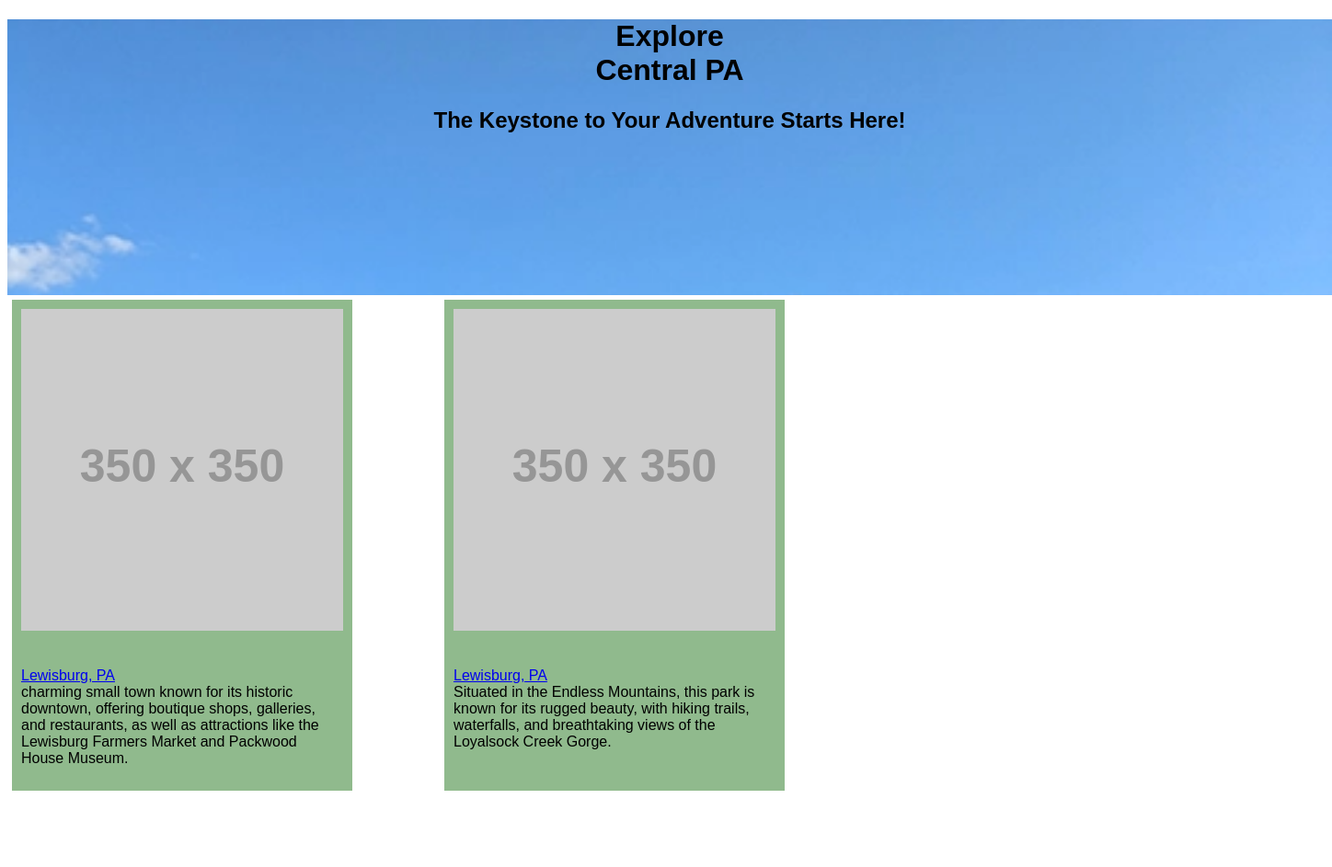
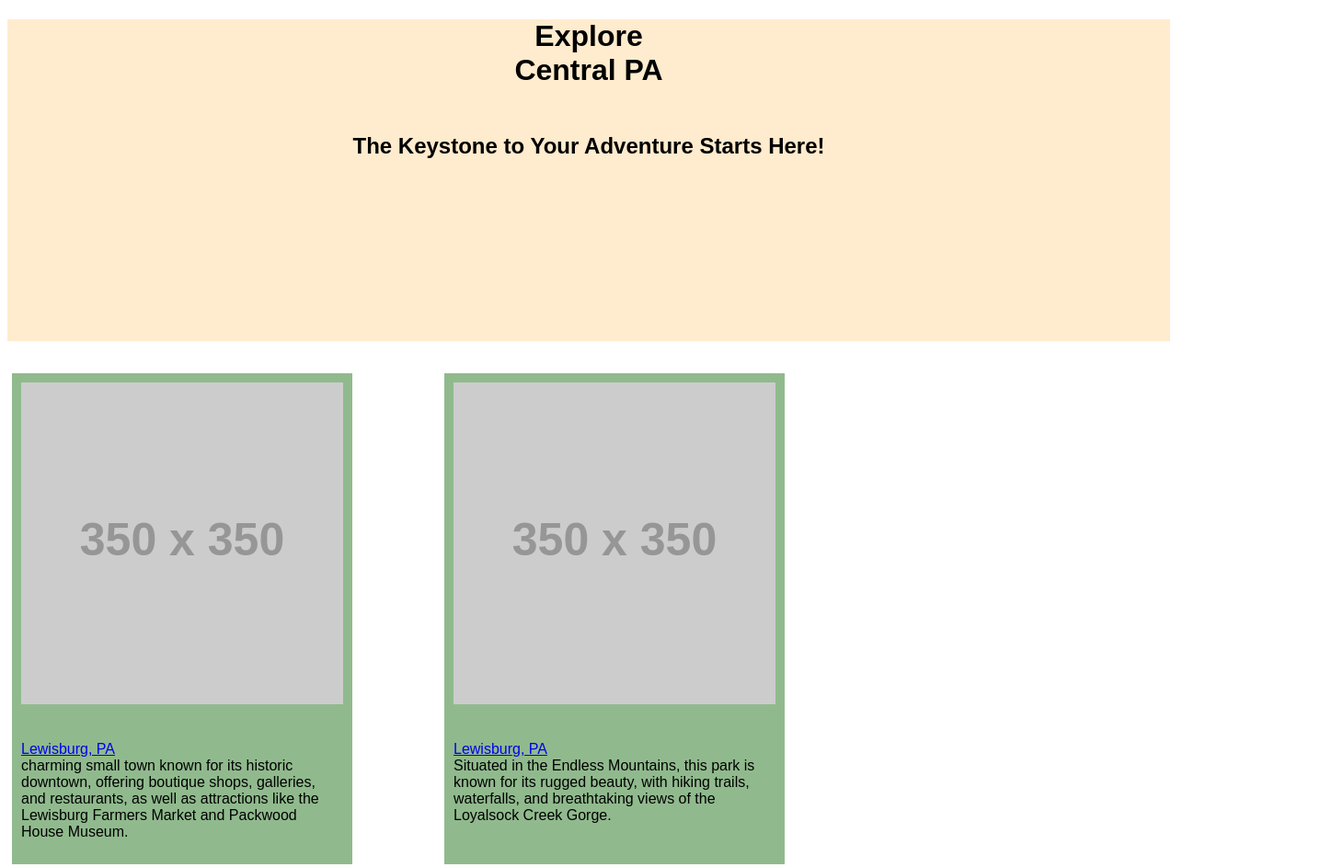
Before and after one commit to lortscla/patourism, a plain HTML site: page index.html in a window 1280 px wide. Shown: the whole page at 92% size, 1448 px wide, since content can reach past the window. Before the commit the page ends 905 px from the top, so only its background shows below. Drawn offline with Linux system fonts and the light colour scheme; placeholder pictures from the web are drawn by us.

Commit message:
getting there

```diff
--- a/index.html
+++ b/index.html
@@ -11,12 +11,13 @@
 
       header {
       background-color: #ffffff;
-      width: 1440px;
-      height: 300px;
       text-align: center;
-      background-image: url('cover-top-pic.webp');
+      margin-bottom:30px;
+      height: 350px;
+      background-color: blanchedalmond;
+      /*background-image: url ("cover-top-pic.webp");*/
       background-repeat: no-repeat;
-      background-size: cover;
+      background-size:cover;
       }
 
         body {
@@ -63,7 +64,7 @@
 
      <header>
       <h1> <b>Explore</b> <br> Central PA </h1>
-      <h2> The Keystone to Your Adventure Starts Here!</h2>
+      <h2> <br>The Keystone to Your Adventure Starts Here!</h2>
       <div id="site-header">
       </div>
      </header>
```
